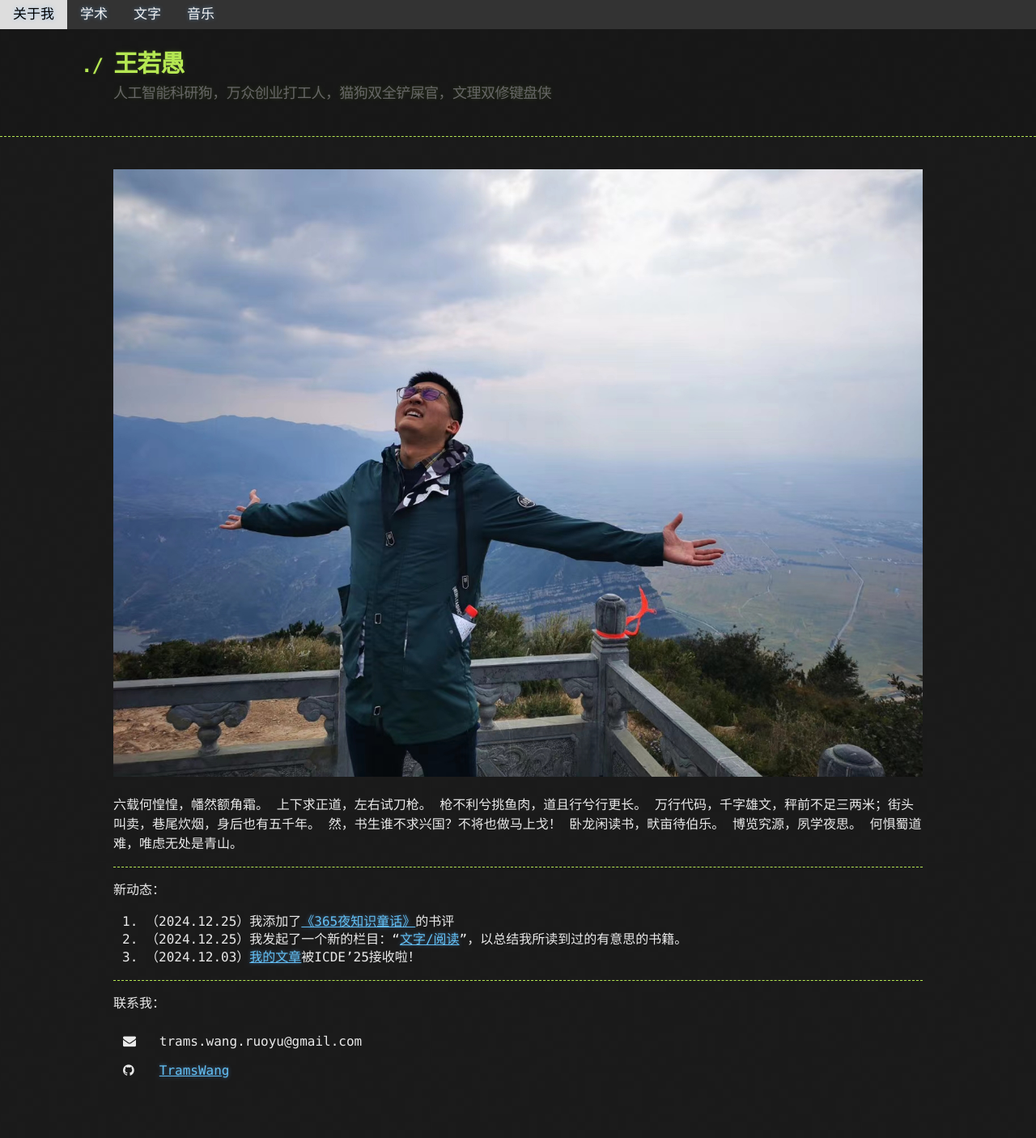
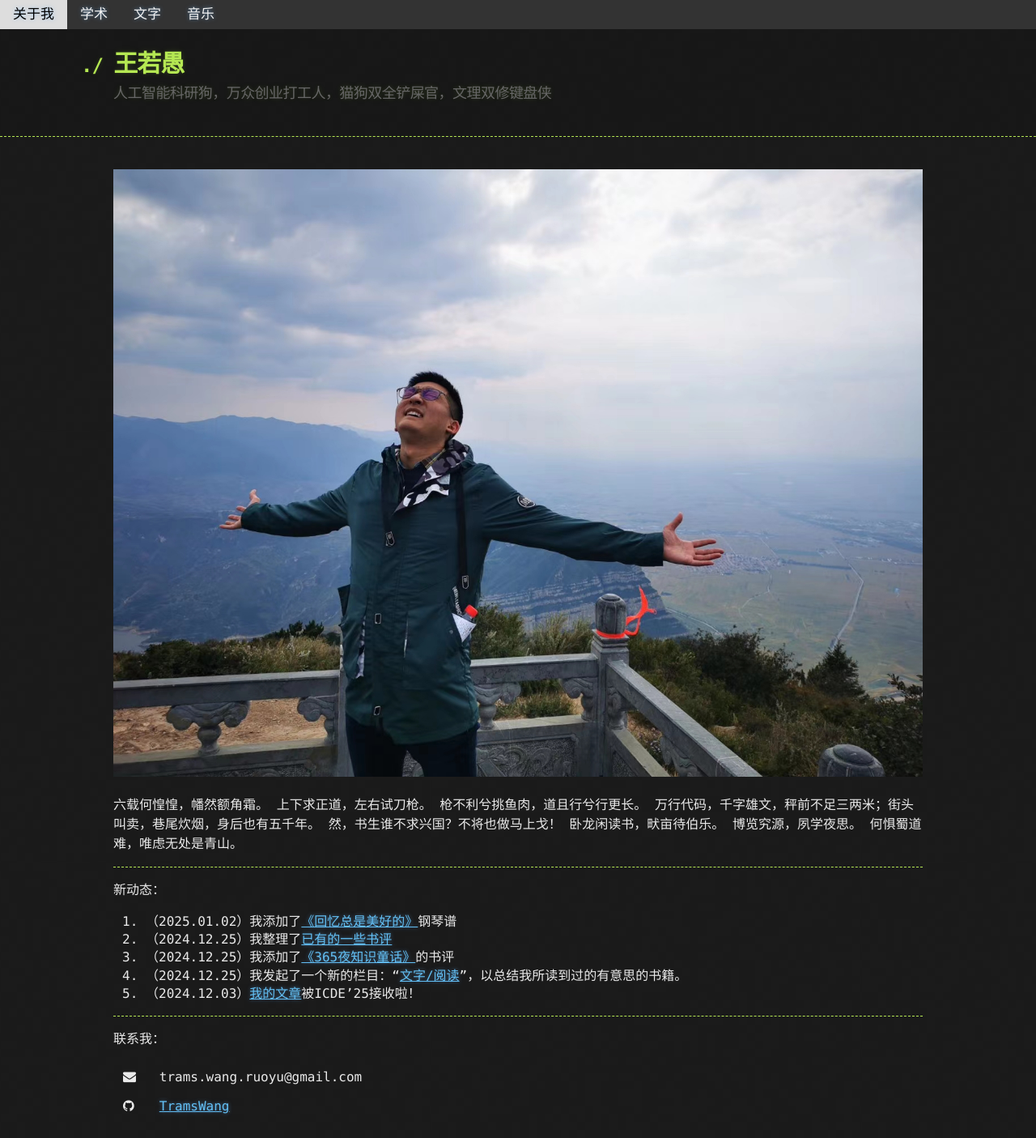
Before and after one commit to TramsWang/TramsWang.github.io, a Jekyll site: the page built from index.md, in a window 1280 px wide. Shown: the whole page at 81% size. Built offline with Jekyll 4.4.1, drawn with Linux system fonts in a browser that asks for light colours; before the commit the page ends 1361 px from its top, so only the background shows below that.

Commit message:
更新主页和钢琴谱

```diff
--- a/index.md
+++ b/index.md
@@ -17,9 +17,11 @@ title: 关于我
 
 新动态：
 
-1. （2024.12.25）我添加了[《365夜知识童话》]({{ site.baseurl }}{% link _writing_readings/启蒙读物.md %}#365夜知识童话)的书评
-2. （2024.12.25）我发起了一个新的栏目：“[文字/阅读]({{ site.baseurl }}{% link _writing/readings.md %})”，以总结我所读到过的有意思的书籍。
-3. （2024.12.03）[我的文章]({{ site.baseurl }}{% link _research/publications.md %})被ICDE'25接收啦！
+1. （2025.01.02）我添加了[《回忆总是美好的》]({{ site.baseurl }}{% link _music_sheets/2024-10-20-回忆总是美好的.md %})钢琴谱
+1. （2024.12.25）我整理了[已有的一些书评]({{ site.baseurl }}{% link _writing/readings.md %})
+2. （2024.12.25）我添加了[《365夜知识童话》]({{ site.baseurl }}{% link _writing_readings/启蒙读物.md %}#365夜知识童话)的书评
+3. （2024.12.25）我发起了一个新的栏目：“[文字/阅读]({{ site.baseurl }}{% link _writing/readings.md %})”，以总结我所读到过的有意思的书籍。
+4. （2024.12.03）[我的文章]({{ site.baseurl }}{% link _research/publications.md %})被ICDE'25接收啦！
 
 ---
 
```
Also changed, not shown: _music_sheets/2024-10-20-回忆总是美好的.md (added, +11 -0 lines), 1 other file.
